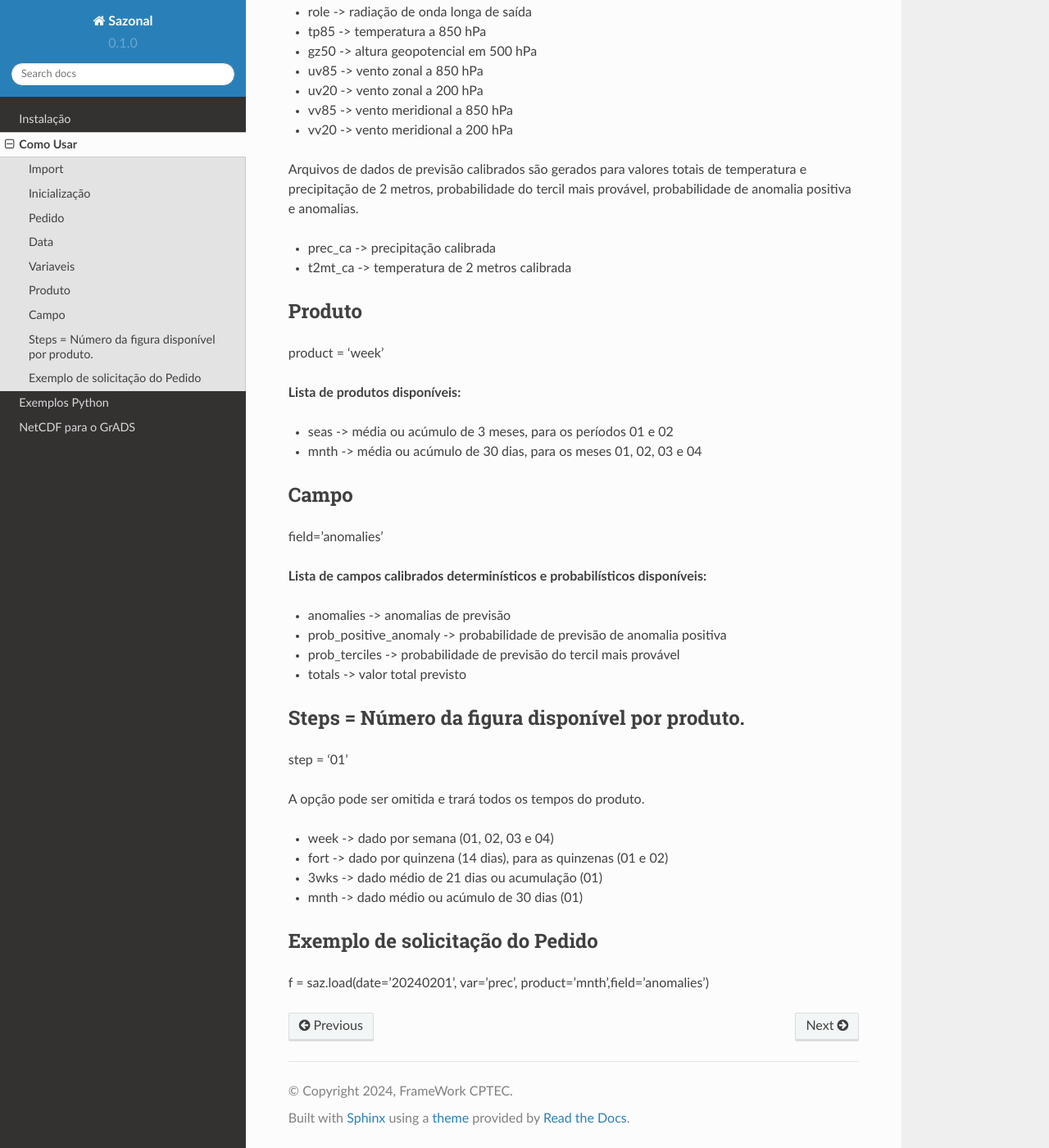
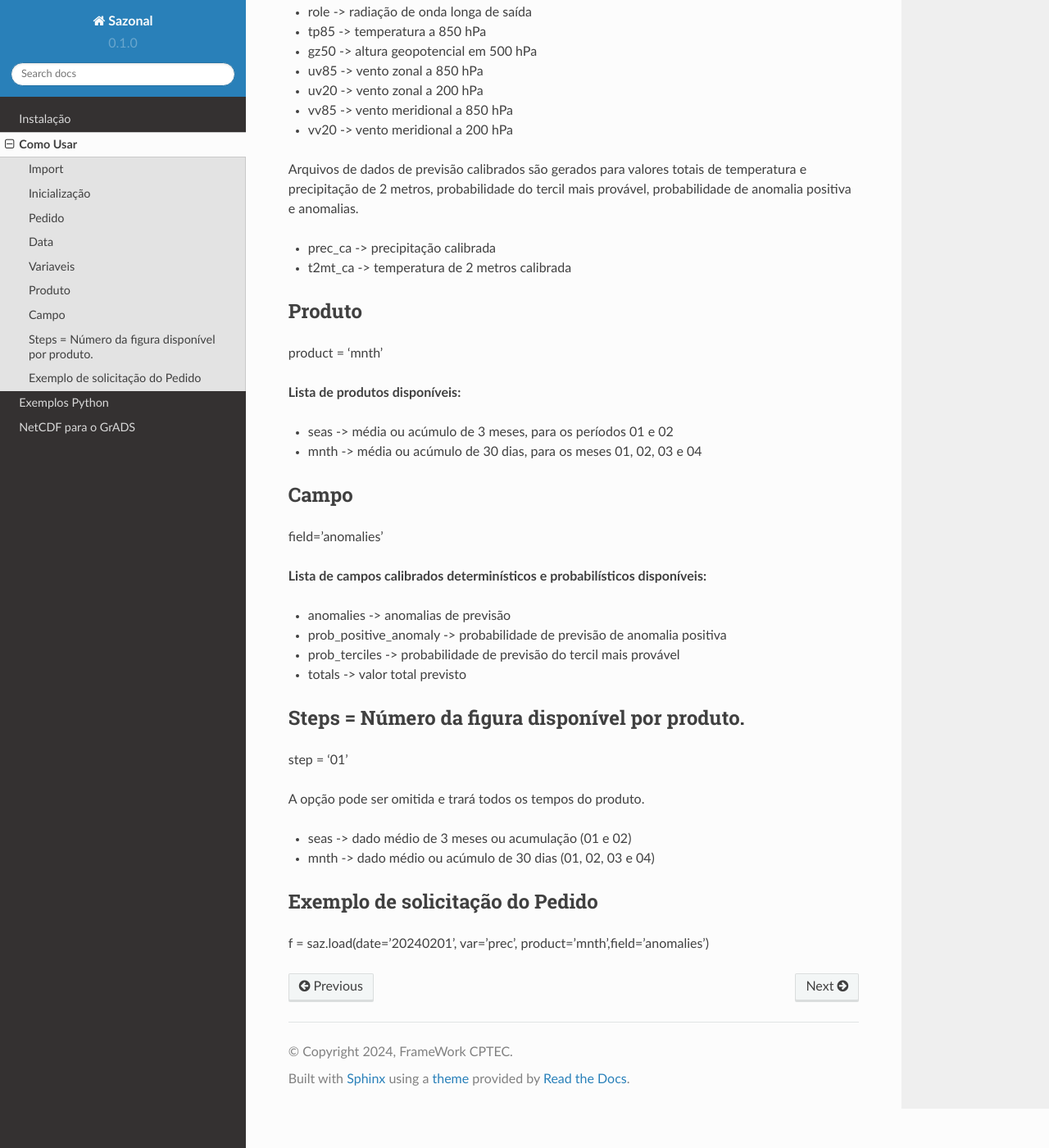
Before and after one commit to framework-CPTEC/Sazonal, a Sphinx documentation site: the page built from docs/source/usage.rst, in a window 1280 px wide and 1400 px high, scrolled down 1042 px. Shown: the whole window at 82% size. Built offline with Sphinx 7.4.7 and the Read the Docs theme 2.0.0, drawn with Linux system fonts in a browser that asks for light colours.

Commit message:
Update usage.rst

```diff
--- a/docs/source/usage.rst
+++ b/docs/source/usage.rst
@@ -59,7 +59,7 @@ Arquivos de dados de previsão calibrados são gerados para valores totais de te
 Produto
 -------
 
-product = 'week'
+product = 'mnth'
 
 **Lista de produtos disponíveis:**
 
@@ -86,10 +86,8 @@ step = '01'
 
 A opção pode ser omitida e trará todos os tempos do produto.
 
-- week -> dado por semana (01, 02, 03 e 04)
-- fort -> dado por quinzena (14 dias), para as quinzenas (01 e 02)
-- 3wks -> dado médio de 21 dias ou acumulação (01)
-- mnth -> dado médio ou acúmulo de 30 dias (01)
+- seas -> dado médio de 3 meses ou acumulação (01 e 02)
+- mnth -> dado médio ou acúmulo de 30 dias (01, 02, 03 e 04)
 
 
 Exemplo de solicitação do Pedido
```
